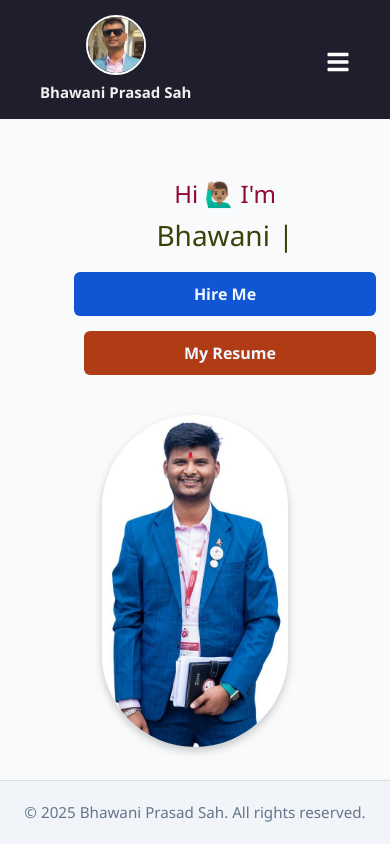
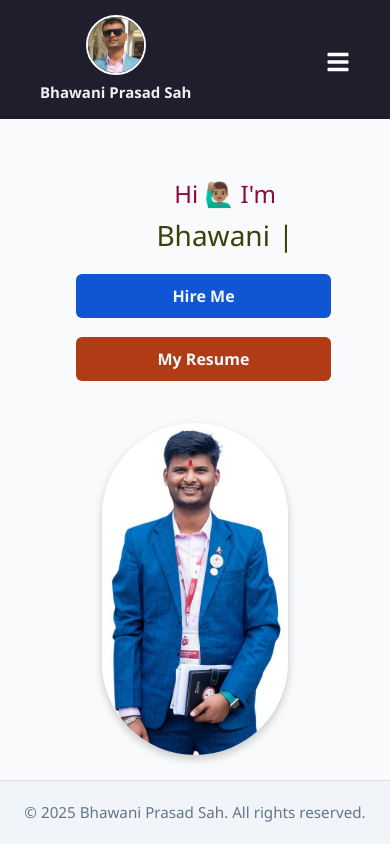
Before and after one commit to BS55Script/portfolio, a React (Create React App) app: page / in a window 390 px wide. Built offline with nearby package versions, Linux system fonts and the light colour scheme.

Commit message:
fixing Buttons

```diff
--- a/src/pages/Home/Home.css
+++ b/src/pages/Home/Home.css
@@ -219,7 +219,9 @@
     .home-buttons .btn-hire,
     .home-buttons .btn-Cv {
       width: 100%;
-      /*margin: 2px 0;*/
+      margin: 2px;
+      margin-right: 45px;
       align-items: center;
+
     }
   }
```
